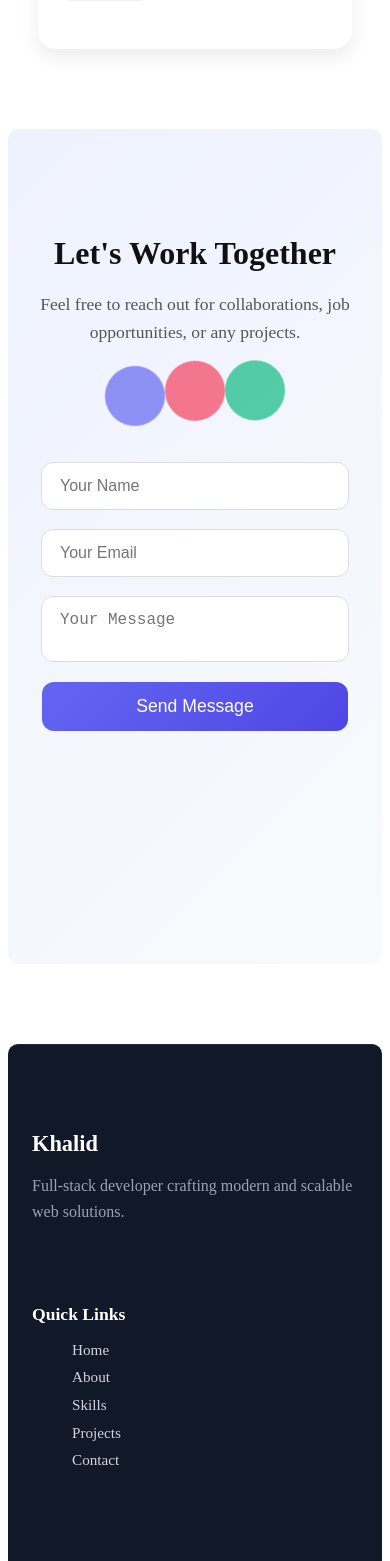
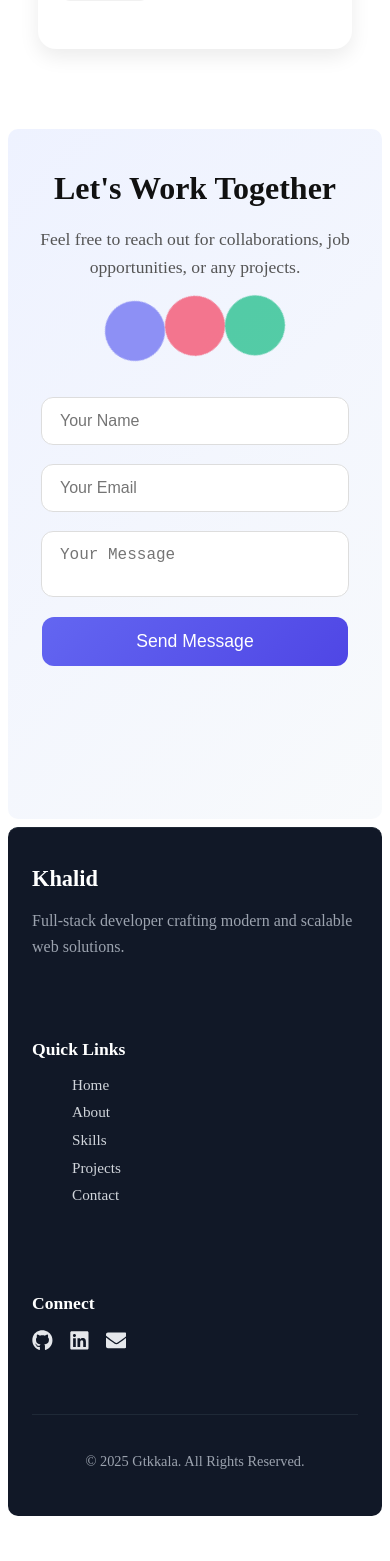
Before and after one commit to GTK-kala/Personal-Portfolio-App, a React (Vite) app in the folder Personal-Portfolio-App/: page / in a window 390 px wide. Shown: the part 6660-8221 px from the top of the page. After the commit the page ends 8184 px from the top, so only its background shows below. Built offline with nearby package versions, Linux system fonts and the light colour scheme.

Commit message:
Adjusting space on contact and footer section

```diff
--- a/Personal-Portfolio-App/src/components/Contact/Contact.css
+++ b/Personal-Portfolio-App/src/components/Contact/Contact.css
@@ -1,6 +1,7 @@
 /* Overall Section */
 .contact-section {
-  padding: 5rem 1.5rem;
+  padding: 15px 20px 40px 20px;
+  margin-bottom: 0px;
   display: flex;
   justify-content: center;
   background: linear-gradient(135deg, #eef2ff, #f8fafc);
@@ -132,29 +133,44 @@
 
 /* Responsive */
 @media (max-width: 900px) {
+  .contact-section{
+    padding: 0px ;
+  }
   .contact-container {
     flex-direction: column;
     text-align: center;
+    gap: 0;
   }
 
   .contact-animation {
     margin-left: auto;
     margin-right: auto;
   }
+  .contact-form{
+    position: relative;
+    top: -5rem;
+    align-items: center;
+  }
 
   .contact-text {
     margin-left: auto;
     margin-right: auto;
   }
+  .contact-btn{
+    width: 104%;
+  }
 }
 
 @media (max-width: 500px) {
+  .contact-section{
+    padding: 15px 20px 0px 20px;
+  }
   .contact-title {
     font-size: 2rem;
   }
 }
 
-@media (max-width: 400px) {
+@media (max-width: 480px) {
   .contact-section {
     height: 80vh;
   }
--- a/Personal-Portfolio-App/src/components/Footer/Footer.css
+++ b/Personal-Portfolio-App/src/components/Footer/Footer.css
@@ -1,10 +1,9 @@
 .footer {
   background: #111827;
   color: #e5e7eb;
-  padding: 4rem 1.5rem 2rem;
-  margin-top: 5rem;
+  padding: 1rem 1.5rem 2rem;
+  margin-top: 0.5rem;
   border-top: 1px solid #1f2937;
-
   animation: fadeIn 1s ease forwards;
   border-radius: 10px;
 }
```
